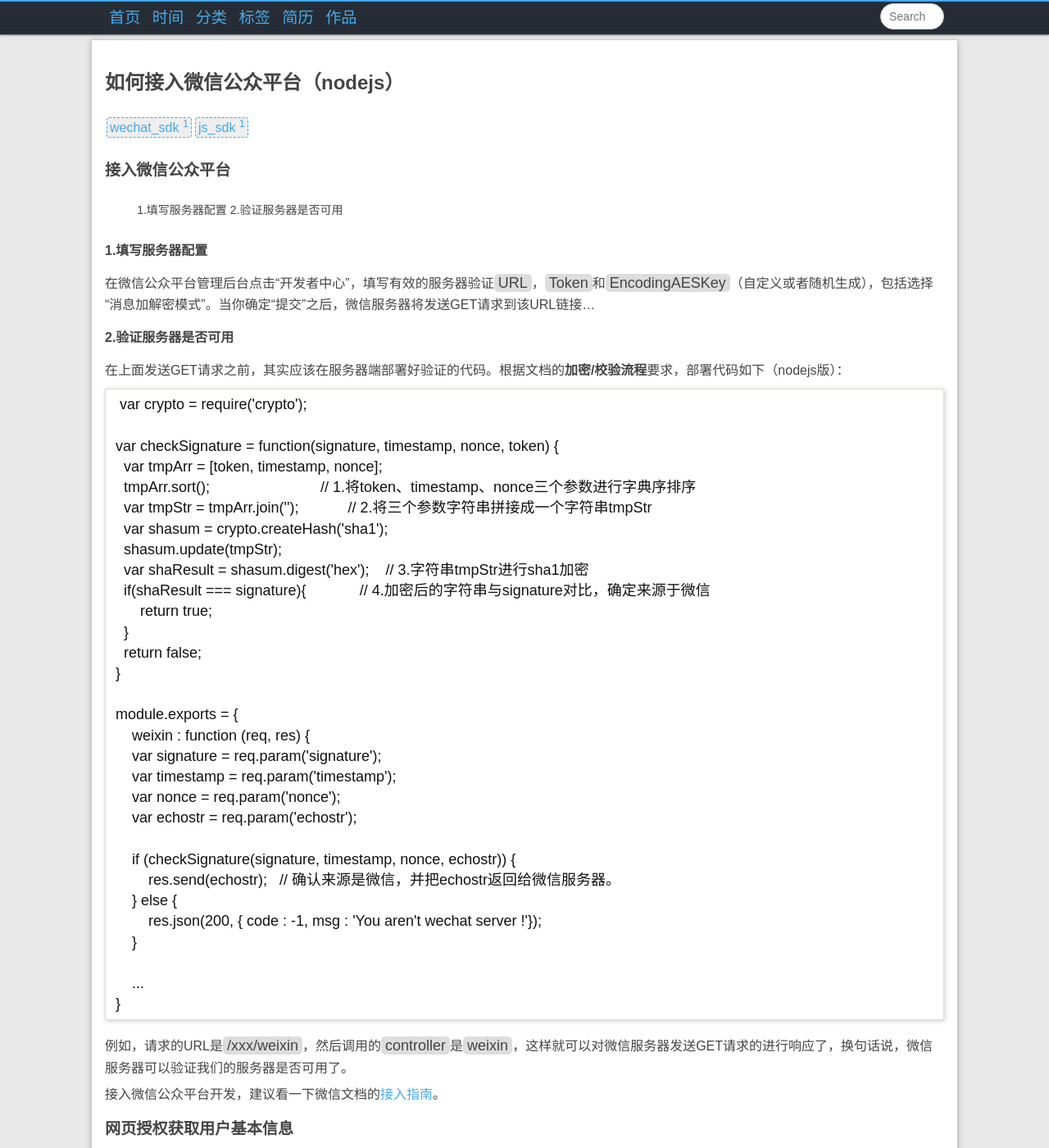
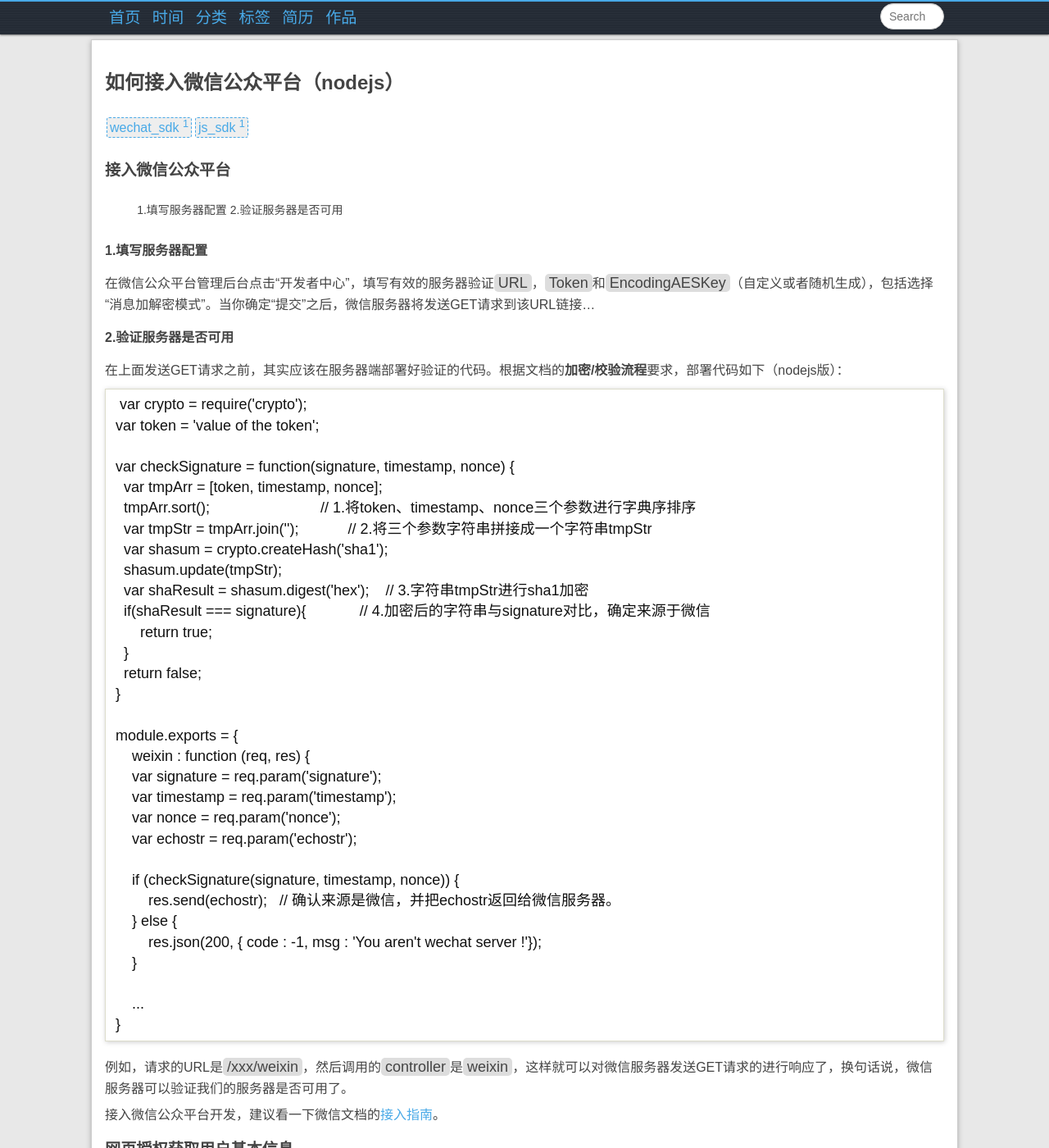
Before and after one commit to pigerla/pigerla.github.com, a Jekyll site: the page built from _posts/2015-06-23-如何接入微信公众平台（nodejs）.md, in a window 1280 px wide and 1400 px high. Shown: the whole window at 82% size. Built offline with Jekyll 4.4.1, drawn with Linux system fonts in a browser that asks for light colours; comment, search, counter and statistics services are not loaded.

Commit message:
update the content of the newest post

```diff
--- a/_posts/2015-06-23-如何接入微信公众平台（nodejs）.md
+++ b/_posts/2015-06-23-如何接入微信公众平台（nodejs）.md
@@ -23,8 +23,9 @@
 在上面发送GET请求之前，其实应该在服务器端部署好验证的代码。根据文档的**加密/校验流程**要求，部署代码如下（nodejs版）：
 
     var crypto = require('crypto');
+    var token = 'value of the token';
 
-    var checkSignature = function(signature, timestamp, nonce, token) {
+    var checkSignature = function(signature, timestamp, nonce) {
       var tmpArr = [token, timestamp, nonce];
       tmpArr.sort();                           // 1.将token、timestamp、nonce三个参数进行字典序排序
       var tmpStr = tmpArr.join('');            // 2.将三个参数字符串拼接成一个字符串tmpStr
@@ -44,7 +45,7 @@
         var nonce = req.param('nonce');
         var echostr = req.param('echostr');
 
-        if (checkSignature(signature, timestamp, nonce, echostr)) {
+        if (checkSignature(signature, timestamp, nonce)) {
             res.send(echostr);   // 确认来源是微信，并把echostr返回给微信服务器。
         } else {
             res.json(200, { code : -1, msg : 'You aren't wechat server !'});
```
